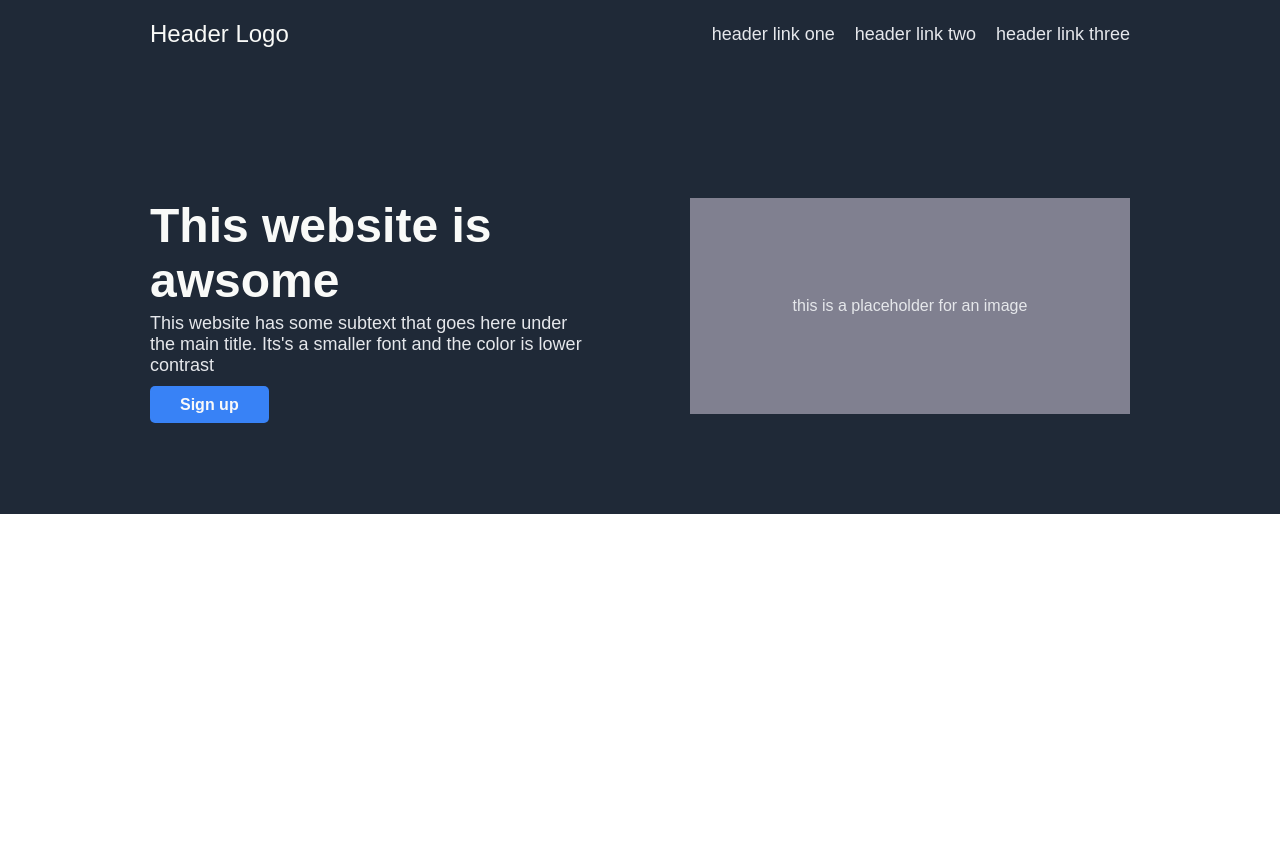
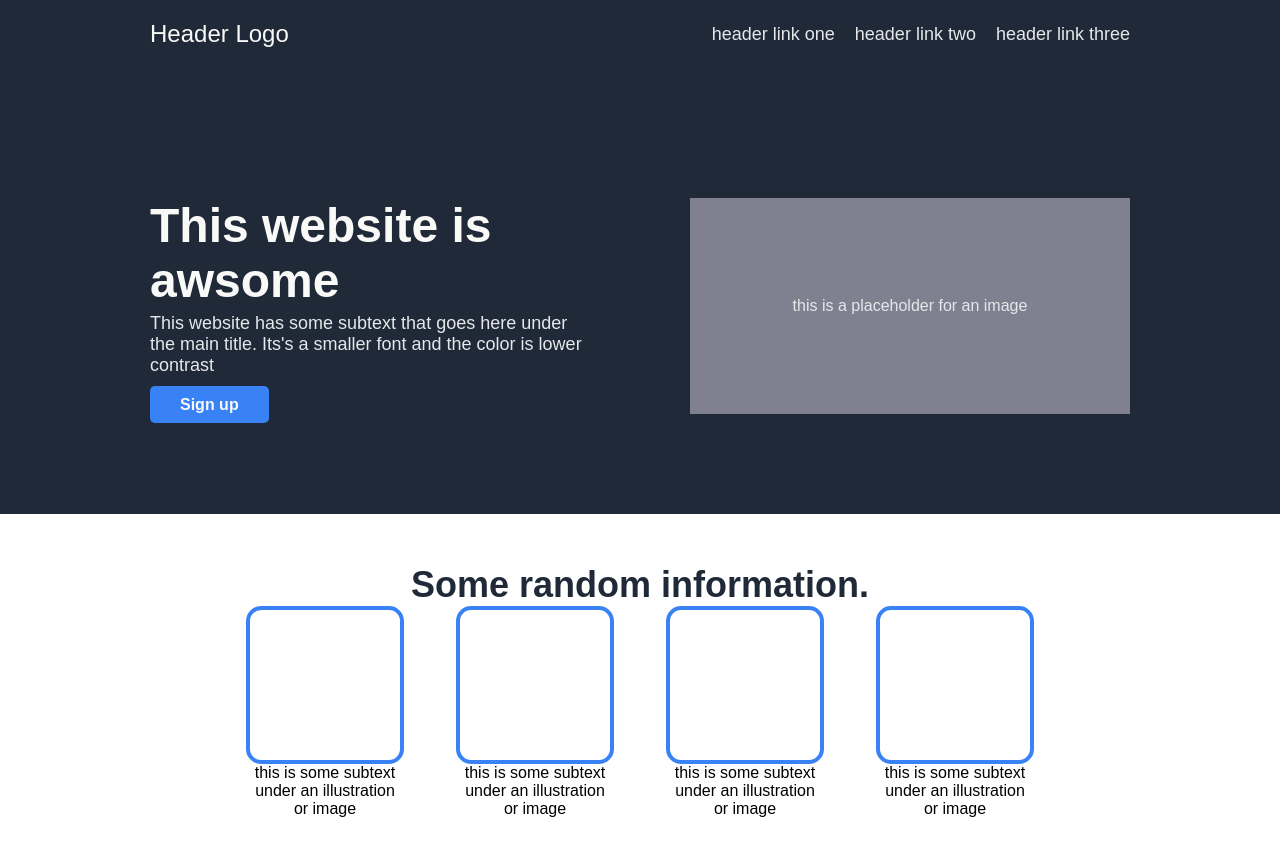
Before and after one commit to Pegahz/landing-page, a plain HTML site: page index.html in a window 1280 px wide. Before the commit the page ends 800 px from the top, so only its background shows below. Drawn offline with Linux system fonts and the light colour scheme.

Commit message:
Add the second part of the page

```diff
--- a/index.html
+++ b/index.html
@@ -27,17 +27,26 @@
         </div>
     </div>
 
-    <!--<div class="second">
+    <div class="second">
         <div class="second-title">Some random information.</div>
         <div class="boxes">
             <div class="box">
                 <div class="box-border"></div>
-                <div>this is some subtext under an illustra</div>
+                <div>this is some subtext under an illustration or image</div>
             </div>
-            <div class="box"></div>
-            <div class="box"></div>
-            <div class="box"></div>
+            <div class="box">
+                <div class="box-border"></div>
+                <div>this is some subtext under an illustration or image</div>
+            </div>
+            <div class="box">
+                <div class="box-border"></div>
+                <div>this is some subtext under an illustration or image</div>
+            </div>
+            <div class="box">
+                <div class="box-border"></div>
+                <div>this is some subtext under an illustration or image</div>
+            </div>
         </div>
-    </div>-->
+    </div>
 </body>
 </html>
--- a/style.css
+++ b/style.css
@@ -77,3 +77,34 @@ a {
     justify-content: center;
     align-items: center;
 }
+
+.second {
+    text-align: center;
+    margin: 50px 250px;
+}
+
+.second-title {
+    color: #1f2937;
+    font-size: 36px;
+    font-weight: bolder;
+}
+
+.boxes {
+    display: flex;
+    flex-wrap: wrap;
+    justify-content: space-between;
+}
+
+.box {
+    width: 150px;
+    display: flex;
+    flex-direction: column;
+    align-items: center;
+}
+
+.box-border {
+    height: 150px;
+    width: 150px;
+    border: #3882f6 solid 4px;
+    border-radius: 15px;
+}
```
